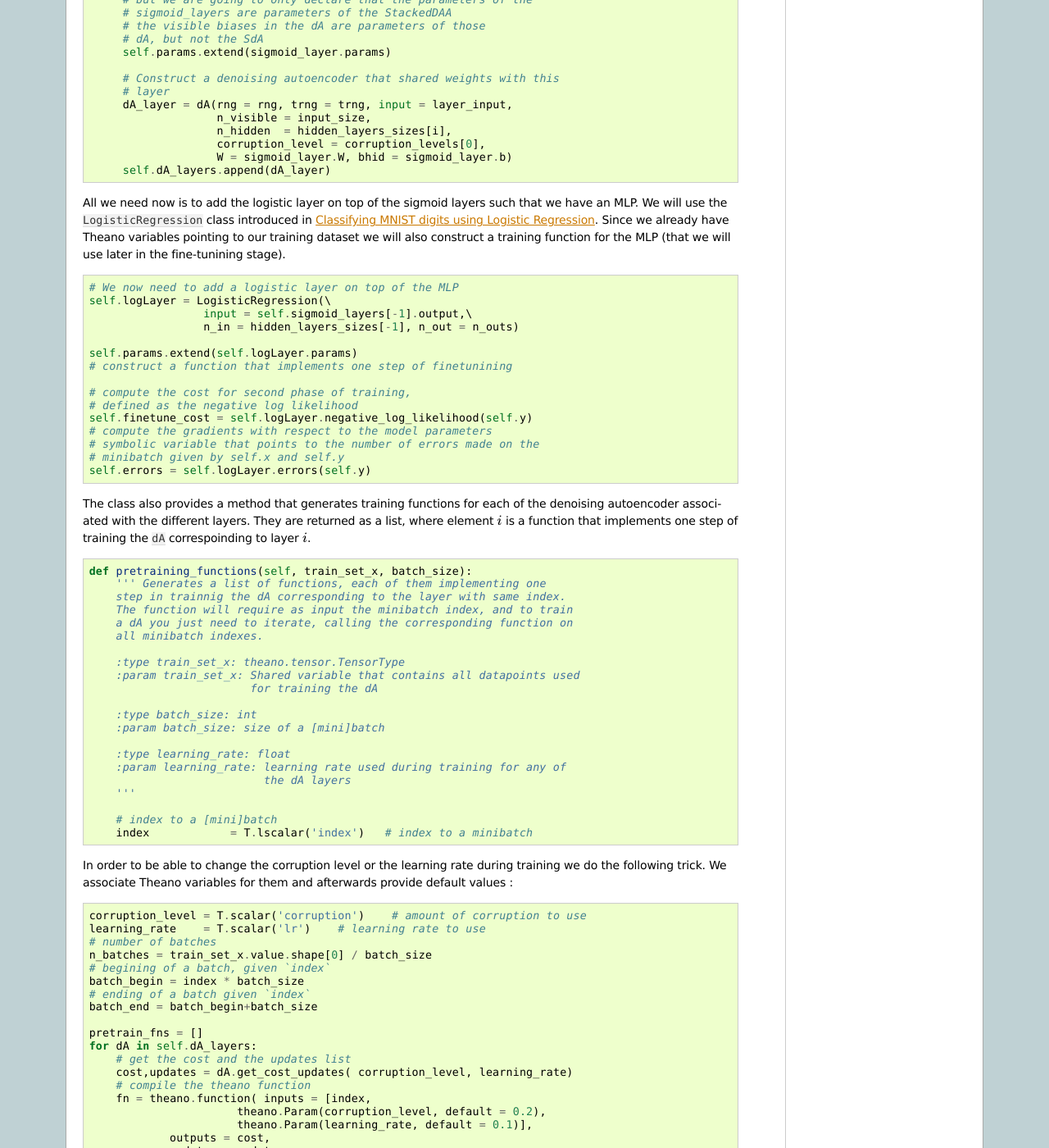
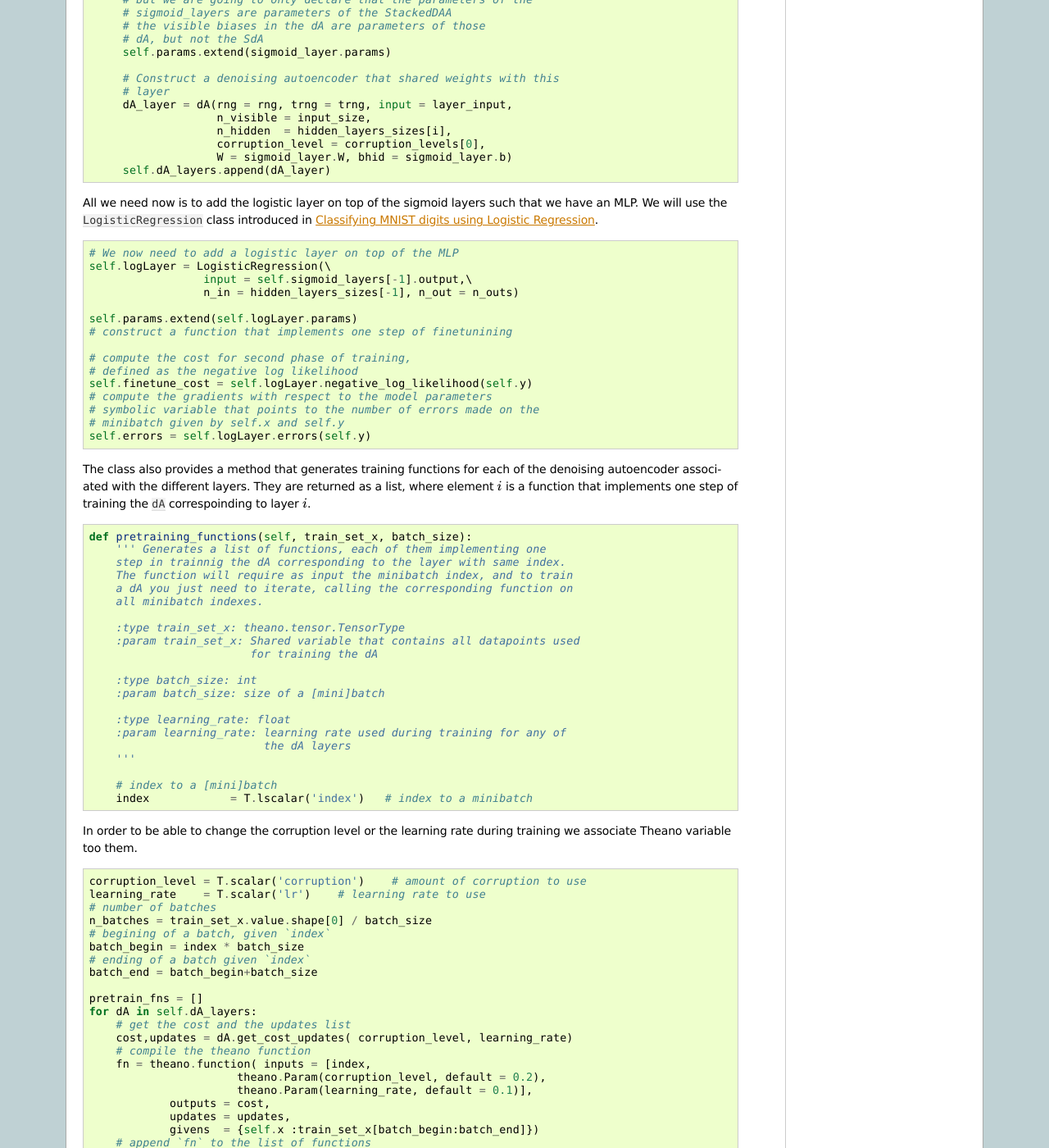
Before and after one commit to lisa-lab/DeepLearningTutorials, a Sphinx documentation site: the page built from doc/SdA.txt, in a window 1280 px wide and 1400 px high, scrolled down 2106 px. Shown: the whole window at 82% size. Built offline with Sphinx 7.4.7, drawn with Linux system fonts in a browser that asks for light colours; formulas are drawn with MathJax 3; some of the changed text lies outside the part shown.

Commit message:
Reverting a bad merge

```diff
--- a/doc/SdA.txt
+++ b/doc/SdA.txt
@@ -179,10 +179,7 @@ bias of the encoding part with its corresponding sigmoid layer.
 
 All we need now is to add the logistic layer on top of the sigmoid
 layers such that we have an MLP. We will
-use the ``LogisticRegression`` class introduced in :ref:`logreg`. Since
-we already have Theano variables pointing to our training dataset we
-will also construct a training function for the MLP (that we will use
-later in the fine-tunining stage).
+use the ``LogisticRegression`` class introduced in :ref:`logreg`.
 
 .. code-block:: python
 
@@ -234,8 +231,7 @@ implements one step of training the ``dA`` correspoinding to layer
         index            = T.lscalar('index')   # index to a minibatch
 
 In order to be able to change the corruption level or the learning rate
-during training we do the following trick. We associate Theano variables
-for them and afterwards provide default values :
+during training we associate Theano variable too them.
 
 .. code-block:: python
 
@@ -347,7 +343,7 @@ during finetuning ( a ``train_model``, a ``validate_model`` and a
 Note that the returned ``valid_score`` and ``test_score`` are not Theano
 functions, but rather python functions that also loop over the entire
 validation set and the entire test set producing a list of the losses
-over the sets.
+over these sets.
 
 
 
```
Also changed, not shown: other parts of doc/SdA.txt (+1 -1 lines).
